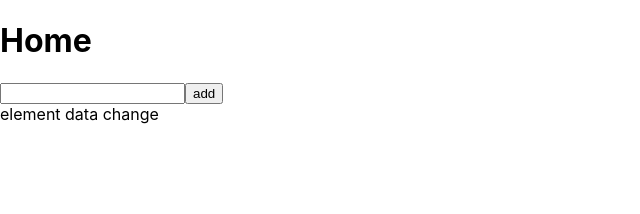
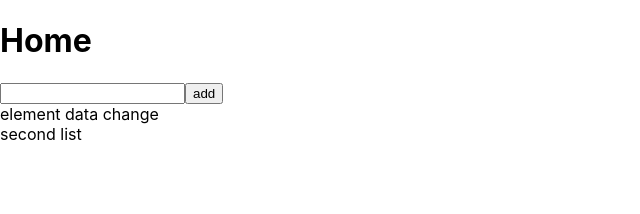
Before and after one commit to thirupathi210/Thirupathi, a React (Create React App) app: page /home in a window 1280 px wide. Shown: the top 214 px of the page, without its empty margins (0-640 px from the left). Built offline with nearby package versions, Linux system fonts and the light colour scheme.

Commit message:
add demo

```diff
--- a/src/Second.js
+++ b/src/Second.js
@@ -9,6 +9,7 @@ const Second=({todos,deleteHandler})=>{
         </div>
          ) )}
          <div>element data change</div>
+         <div>second list</div>
         </div>
     )
 }
```
